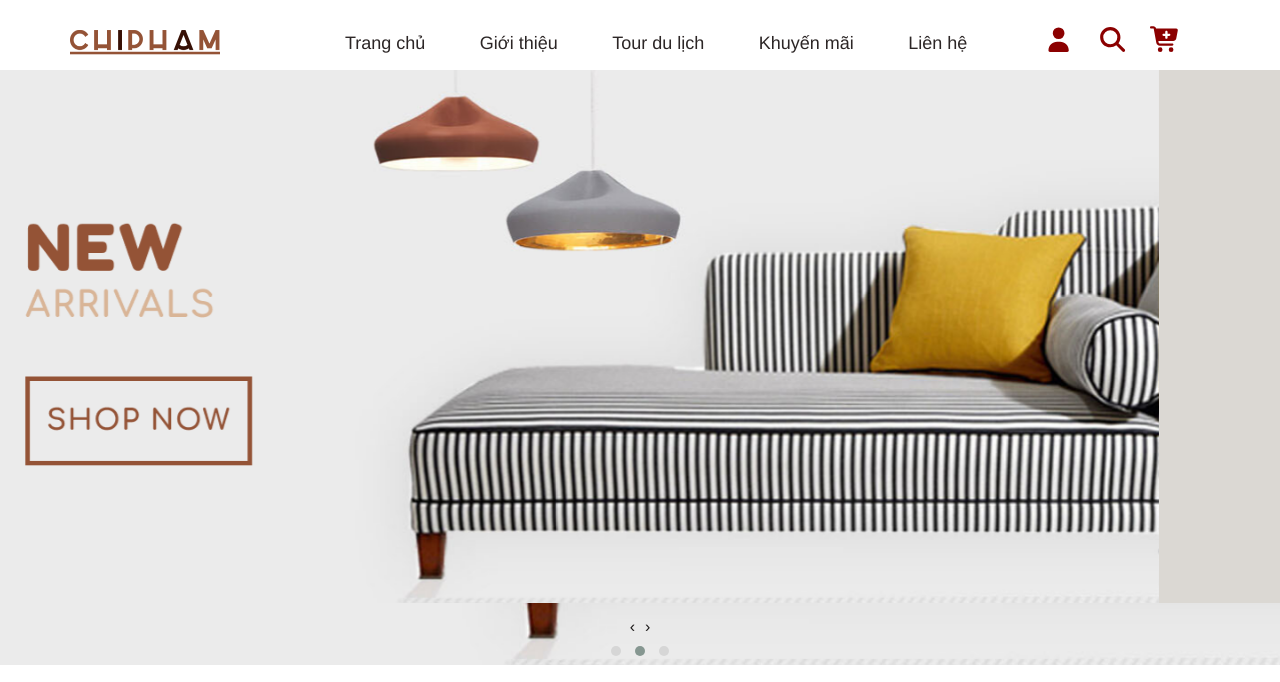
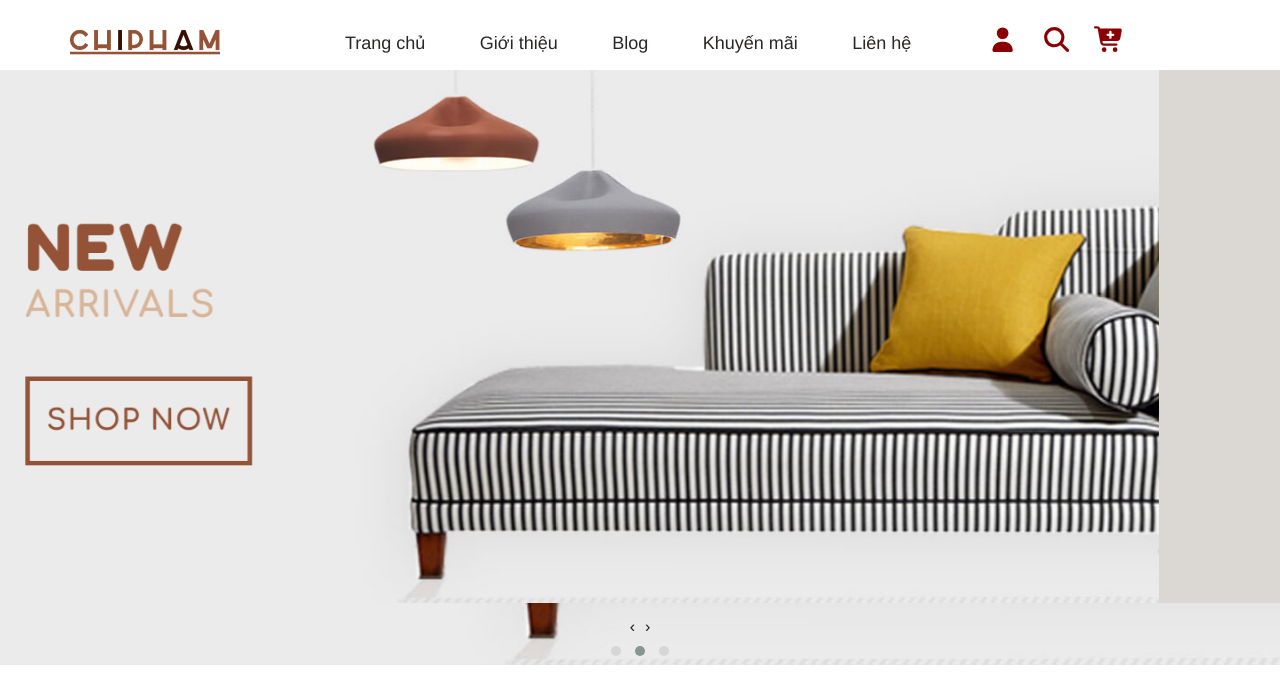
Before and after one commit to ngangane/shopdecor, a plain HTML site: page index.html in a window 1280 px wide. Shown: the top 682 px of the page. Drawn offline with Linux system fonts and the light colour scheme; files whose address does not match are found by name.

Commit message:
Update index.html

```diff
--- a/index.html
+++ b/index.html
@@ -15,7 +15,7 @@
 <section id="header">
   <div class="container">
     <div class="logo"> <a href="#"><img src="images/LOGO 1.png" alt="" class="img-100"></a></div>
-    <div class="menu"> <a href="#">Trang chủ</a> <a href="#">Giới thiệu</a> <a href="#">Tour du lịch</a> <a href="#">Khuyến mãi</a> <a href="#">Liên hệ</a> </div>
+    <div class="menu"> <a href="#">Trang chủ</a> <a href="#">Giới thiệu</a> <a href="#">Blog</a> <a href="#">Khuyến mãi</a> <a href="#">Liên hệ</a> </div>
     <div class="social-menu d-flex justify-around"> <a href="#"><i class="fas fa-user fa-1x text-do "></i></a> <a href="#"><i class="fas fa-search fa-1x text-do"></i></a> <a href="#"><i class="fas fa-cart-plus fa-1x text-do "></i></a> </div>
   </div>
 </section>
```
